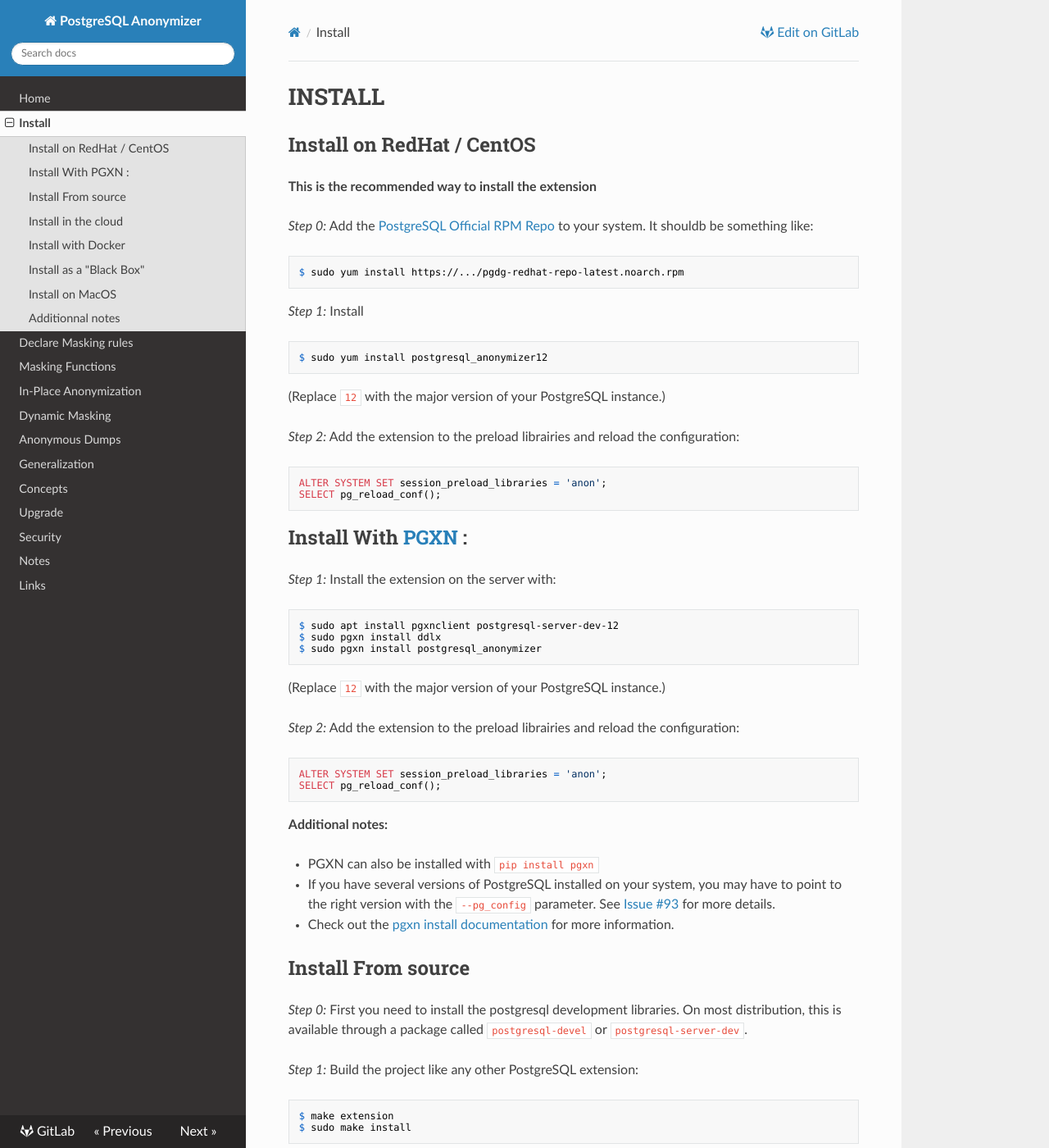
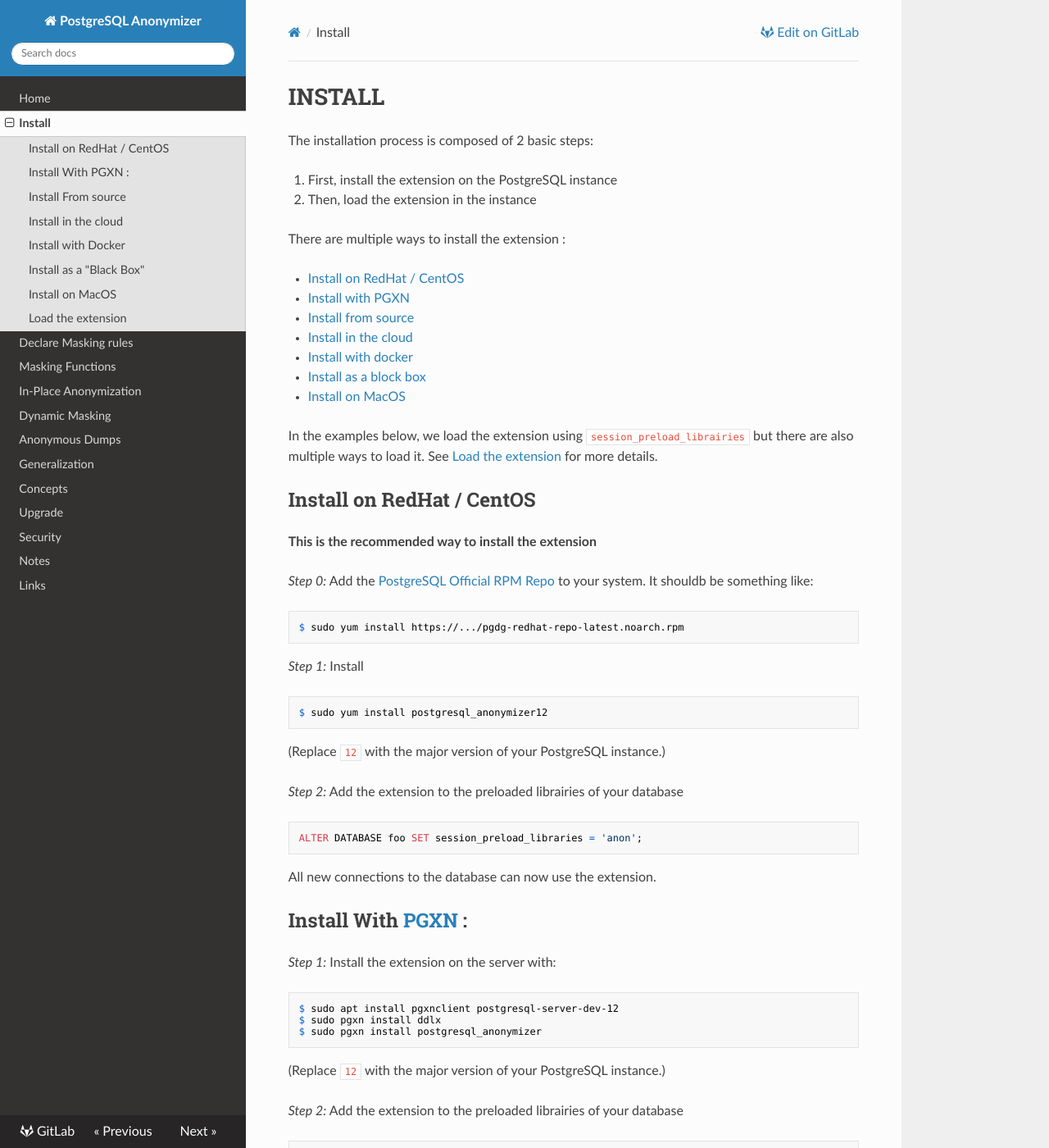
Before and after one commit to neondatabase/postgresql_anonymizer, an MkDocs documentation site: the page built from docs/INSTALL.md, in a window 1280 px wide and 1400 px high. Shown: the whole window at 82% size. Built offline with MkDocs 1.6.1, drawn with Linux system fonts in a browser that asks for light colours; nearby versions of some CDN libraries; some of the changed text lies outside the part shown.

Commit message:
[doc] Install : use ALTER DATABASE

````diff
--- a/docs/INSTALL.md
+++ b/docs/INSTALL.md
@@ -1,5 +1,27 @@
 INSTALL
 ===============================================================================
+
+The installation process is composed of 2 basic steps:
+
+1. First, install the extension on the PostgreSQL instance
+2. Then, load the extension in the instance
+
+There are multiple ways to install the extension :
+
+* [Install on RedHat / CentOS](#install-on-redhat-centos)
+* [Install with PGXN](#install-with-pgxn)
+* [Install from source](#install-from-source)
+* [Install in the cloud](#install-in-the-cloudInstall in the cloud)
+* [Install with docker](#install-with-docker)
+* [Install as a block box](#install-as-a-black-boxInstall as a "Black Box")
+* [Install on MacOS](#install-on-macos)
+
+In the examples below, we load the extension using `session_preload_librairies`
+but there are also multiple ways to load it. See [Load the extension]
+for more details.
+
+[Load the extension]: #load-the-extension
+
 
 Install on RedHat / CentOS
 ------------------------------------------------------------------------------
@@ -25,14 +47,13 @@
 
 (Replace `12` with the major version of your PostgreSQL instance.)
 
-_Step 2:_  Add the extension to the preload librairies and reload
-the configuration:
+_Step 2:_  Add the extension to the preloaded librairies of your database
 
 ```sql
-ALTER SYSTEM SET session_preload_libraries = 'anon';
-SELECT pg_reload_conf();
+ALTER DATABASE foo SET session_preload_libraries = 'anon';
 ```
 
+All new connections to the database can now use the extension.
 
 
 Install With [PGXN](https://pgxn.org/) :
@@ -49,13 +70,14 @@
 
 (Replace `12` with the major version of your PostgreSQL instance.)
 
-_Step 2:_  Add the extension to the preload librairies and reload
-the configuration:
+_Step 2:_  Add the extension to the preloaded librairies of your database
 
 ```sql
-ALTER SYSTEM SET session_preload_libraries = 'anon';
-SELECT pg_reload_conf();
+ALTER DATABASE foo SET session_preload_libraries = 'anon';
 ```
+
+All new connections to the database can now use the extension.
+
 
 **Additional notes:**
 
@@ -83,13 +105,13 @@
 $ sudo make install
 ```
 
-_Step 2:_  Add the extension to the preload librairies and reload
-the configuration:
+_Step 2:_  Add the extension to the preloaded librairies of your database
 
 ```sql
-ALTER SYSTEM SET session_preload_libraries = 'anon';
-SELECT pg_reload_conf();
+ALTER DATABASE foo SET session_preload_libraries = 'anon';
 ```
+
+All new connections to the database can now use the extension.
 
 
 Install in the cloud
@@ -229,19 +251,32 @@
 ```
 
 
-Additionnal notes
+Load the extension
 ------------------------------------------------------------------------------
 
+Here's some additional notes about how you can load the extension:
 
-* You can load the extension with the `shared_preload_libraries` parameter.
-  If you do so, you have to restart the PostgreSQL instance.
+1. You can load the extension exclusively into a specific database like this:
+   ```sql
+   ALTER DATABASE mydatabase SET session_preload_libraries='anon'
+   ```
+   It has several benefits:  First, it will be dumped by `pg_dump` with the`-C`
+   option, so the database dump will be self efficient. Second, it is propagated
+   to a standby instance by streaming replication. Which means you can use the
+   anonymization functions on a read-only clone of the database (provided the
+   extension is installed on the standby instance)
 
-* You can load the extension exclusively into a specific database like this:
-    ```sql
-    ALTER DATABASE mydatabase SET session_preload_libraries='anon'
-    ```
-  It has several benefits:  First, it will be dumped by `pg_dump` with the`-C`
-  option, so the database dump will be self efficient. Second, it is propagated
-  to a standby instance by streaming replication. Which means you can use the
-  anonymization functions on a read-only clone of the database (provided the
-  extension is installed on the standby instance)
+2. You can load the extension with the `shared_preload_libraries` parameter.
+   This way, the extension will be available to each database of the instance.
+   If you do so, you have to restart the PostgreSQL instance.
+
+3. For a one-time usage, You can the [LOAD] command
+   ```sql
+   LOAD '/usr/lib/postgresql/12/lib/anon.so';
+   ```
+
+You can read the [Shared Library Preloading] section of the PostgreSQL documentation
+for more details.
+
+[LOAD]: https://www.postgresql.org/docs/current/sql-load.html
+[Shared Library Preloading]:https://www.postgresql.org/docs/current/runtime-config-client.html#RUNTIME-CONFIG-CLIENT-PRELOAD
````
